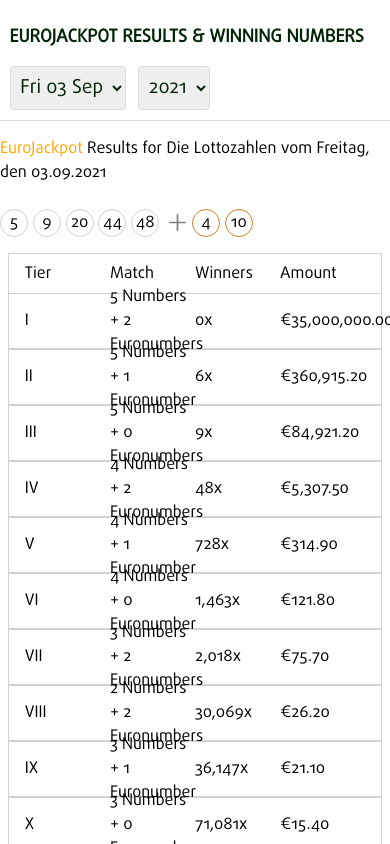
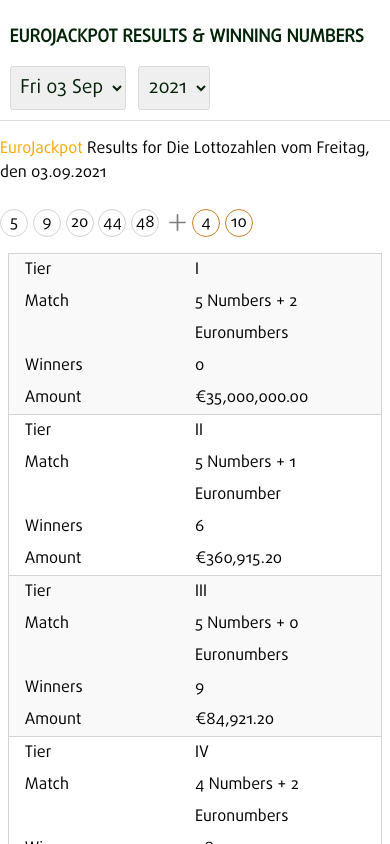
Before and after one commit to mihailgaberov/eurojackpot, a React (Create React App) app: page / in a window 390 px wide. Shown: the top 844 px of the page. Built offline with nearby package versions, Linux system fonts and the light colour scheme.

Commit message:
:tada: Finished the odds rows component and styling for both desktop and mobile.

```diff
--- a/src/App.tsx
+++ b/src/App.tsx
@@ -48,13 +48,14 @@
         <Numbers regularNumbers={data?.last.numbers} euroNumbers={data?.last.euroNumbers} />
         <MainContainer>
           <OddsContainer>
-            <OddsRow tier='Tier' match='Match' winners='Winners' amount='Amount' isTitle={true} />
+            <OddsRow order={0} tier='Tier' match='Match' winners='Winners' amount='Amount' isTitle={true} />
             {sortOddsByPrize(Object.values(data?.last.odds)).map((odd, idx) => {
               if (odd.prize === 0) {
                 return '';
               }
 
               return <OddsRow key={idx}
+                              order={idx + 1}
                               tier={mapArabicToRomanNumbers.get(String(idx + 1))}
                               match={mapMatchesToIndexes.get(String(idx + 1))}
                               winners={formatNumber(odd.winners).toString()}
--- a/src/components/OddsRow/index.tsx
+++ b/src/components/OddsRow/index.tsx
@@ -1,5 +1,5 @@
 import React, { FunctionComponent } from 'react';
-import { Container } from "./styles";
+import { Container, MobileContainer } from "./styles";
 
 interface OddsRowProps {
   tier: string | undefined;
@@ -7,16 +7,37 @@
   winners: string;
   amount: string;
   isTitle?: boolean;
+  order: number;
 }
 
-const OddsRow: FunctionComponent<OddsRowProps> = ({ tier, match, winners, amount, isTitle= false }) => {
+const OddsRow: FunctionComponent<OddsRowProps> = ({ tier, match, winners, amount, isTitle = false, order }) => {
   return (
-    <Container isTitle={isTitle}>
-      <div>{tier}</div>
-      <div>{match}</div>
-      <div>{winners}{!isTitle? 'x' : ''}</div>
-      <div>{amount}</div>
-    </Container>
+    <>
+      <Container isTitle={isTitle}>
+        <div>{tier}</div>
+        <div>{match}</div>
+        <div>{winners}{!isTitle ? 'x' : ''}</div>
+        <div>{amount}</div>
+      </Container>
+      <MobileContainer isTitle={isTitle} isOdd={order % 2 !== 0}>
+        <div>
+          <div>Tier</div>
+          <div>{tier}</div>
+        </div>
+        <div>
+          <div>Match</div>
+          <div>{match}</div>
+        </div>
+        <div>
+          <div>Winners</div>
+          <div>{winners}</div>
+        </div>
+        <div>
+          <div>Amount</div>
+          <div>{amount}</div>
+        </div>
+      </MobileContainer>
+    </>
   );
 };
 
--- a/src/components/OddsRow/styles.tsx
+++ b/src/components/OddsRow/styles.tsx
@@ -2,10 +2,11 @@
 
 interface ContainerProps {
   isTitle: boolean;
+  isOdd?: boolean;
 }
 
 export const Container = styled.div<ContainerProps>`
-  display: flex;
+  display: none;
   justify-content: space-between;
   align-items: center;
   height: ${props => props.isTitle ? '2.5em' : '3.5em'};
@@ -23,4 +24,38 @@
   &:last-child {
     border-top: none;
   }
+
+  @media only screen and (min-width: 920px) {
+    display: flex;
+  }
 `
+
+export const MobileContainer = styled.div<ContainerProps>`
+  display: ${props => props.isTitle ? 'none' : 'flex'};
+  flex-direction: column;
+  justify-content: space-between;
+  align-items: start;
+  border: 1px solid lightgray;
+  border-bottom: none;
+  padding: 0 1em;
+  background-color: ${props => props.isOdd ? '#f9f9f9' : 'white'};
+
+  &:last-child {
+    border-bottom: 1px solid lightgrey;
+  }
+
+  div {
+    display: flex;
+    justify-content: space-evenly;
+    width: 100%;
+    line-height: 2em;
+
+    div {
+      justify-content: start;
+    }
+  }
+
+  @media only screen and (min-width: 920px) {
+    display: none;
+  }
+`
```
